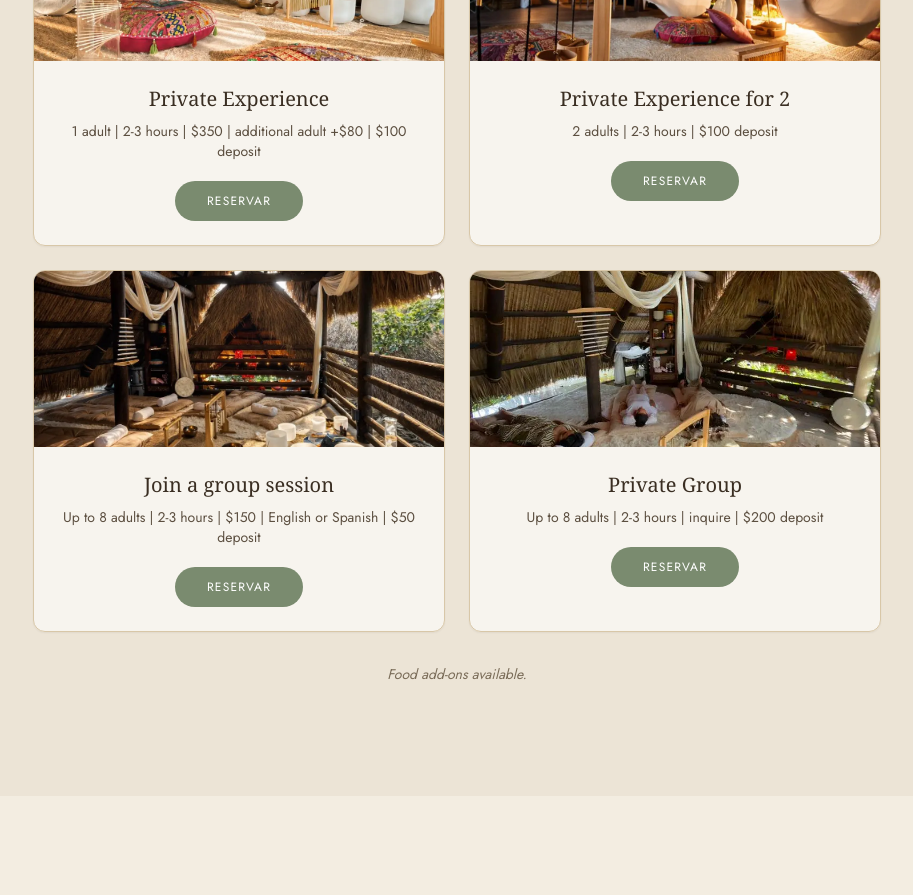
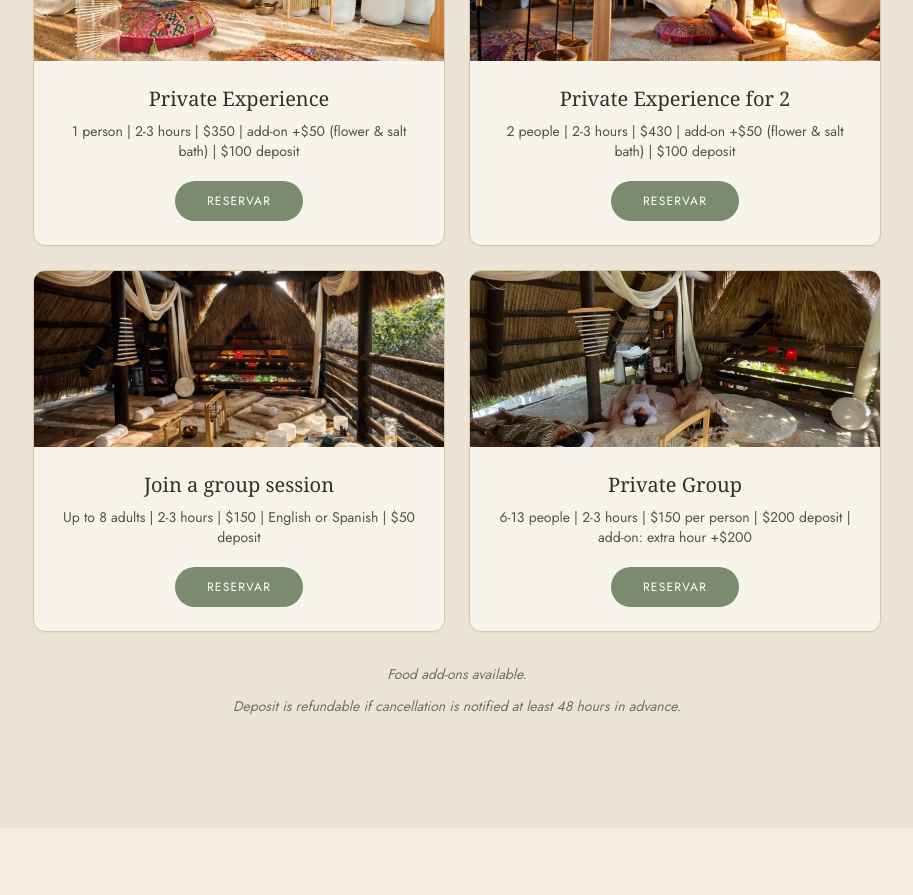
Before and after one commit to rmilord9764/casa-selva, a Next.js app in the folder apps/web/: page / in a window 1280 px wide. Shown: the part 2100-2995 px from the top of the page, without its empty margins (183-1096 px from the left). Built offline with nearby package versions, Linux system fonts and the light colour scheme; a web font is replaced by a local one.

Commit message:
Update experience prices, add-ons and 48h refund policy

```diff
--- a/apps/web/app/page.tsx
+++ b/apps/web/app/page.tsx
@@ -19,10 +19,10 @@ const experiencia = [
 ];
 
 const formatos = [
-  { titulo: "Private Experience", detalle: "1 adult | 2-3 hours | $350 | additional adult +$80 | $100 deposit", img: "/galeria/Private%20experience.webp" },
-  { titulo: "Private Experience for 2", detalle: "2 adults | 2-3 hours | $100 deposit", img: "/galeria/Private%20experience%20for%202.webp" },
+  { titulo: "Private Experience", detalle: "1 person | 2-3 hours | $350 | add-on +$50 (flower & salt bath) | $100 deposit", img: "/galeria/Private%20experience.webp" },
+  { titulo: "Private Experience for 2", detalle: "2 people | 2-3 hours | $430 | add-on +$50 (flower & salt bath) | $100 deposit", img: "/galeria/Private%20experience%20for%202.webp" },
   { titulo: "Join a group session", detalle: "Up to 8 adults | 2-3 hours | $150 | English or Spanish | $50 deposit", img: "/galeria/Join%20a%20group%20session.webp" },
-  { titulo: "Private Group", detalle: "Up to 8 adults | 2-3 hours | inquire | $200 deposit", img: "/galeria/Private%20group.webp" },
+  { titulo: "Private Group", detalle: "6-13 people | 2-3 hours | $150 per person | $200 deposit | add-on: extra hour +$200", img: "/galeria/Private%20group.webp" },
 ];
 
 const servicios = [
@@ -134,6 +134,7 @@ export default function HomePage() {
             ))}
           </div>
           <p className="mt-8 text-sm italic text-[#7a6c58]">Food add-ons available.</p>
+          <p className="mt-3 text-sm italic text-[#7a6c58]">Deposit is refundable if cancellation is notified at least 48 hours in advance.</p>
         </div>
       </section>
 
```
